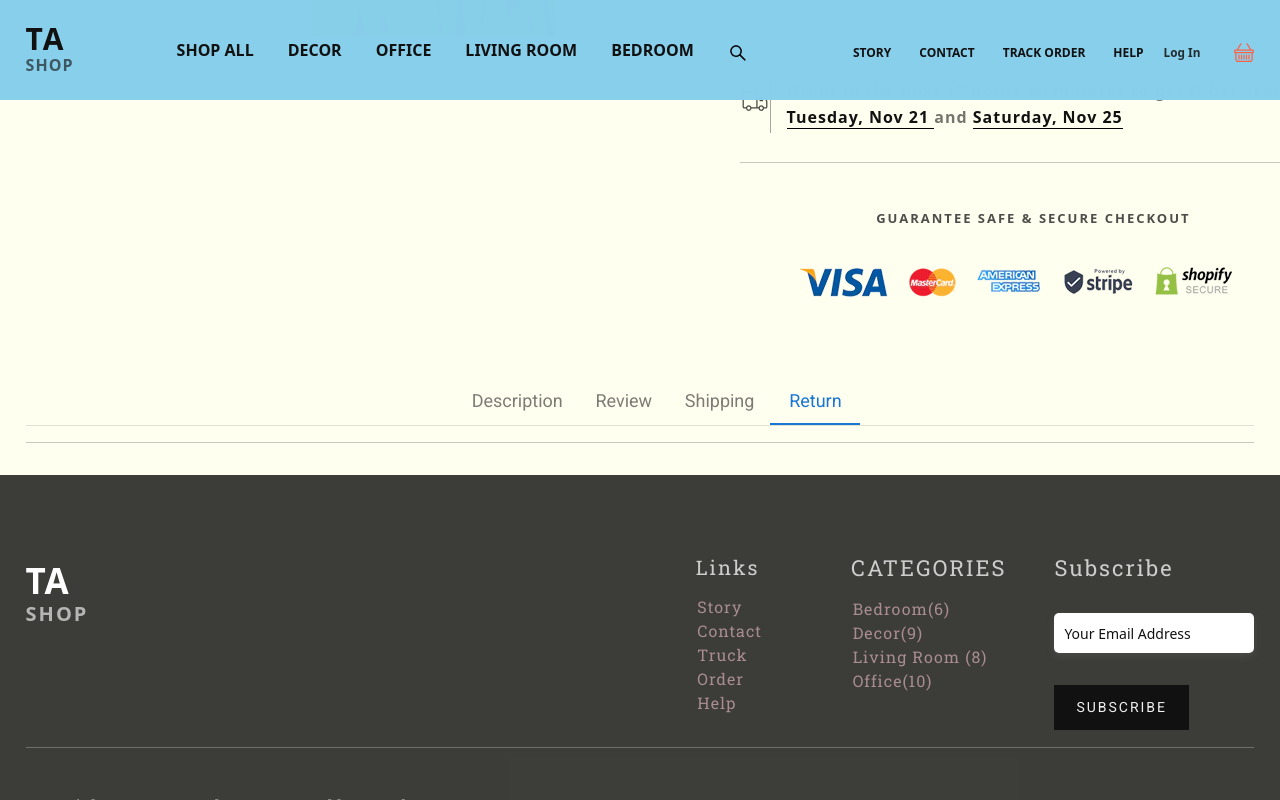
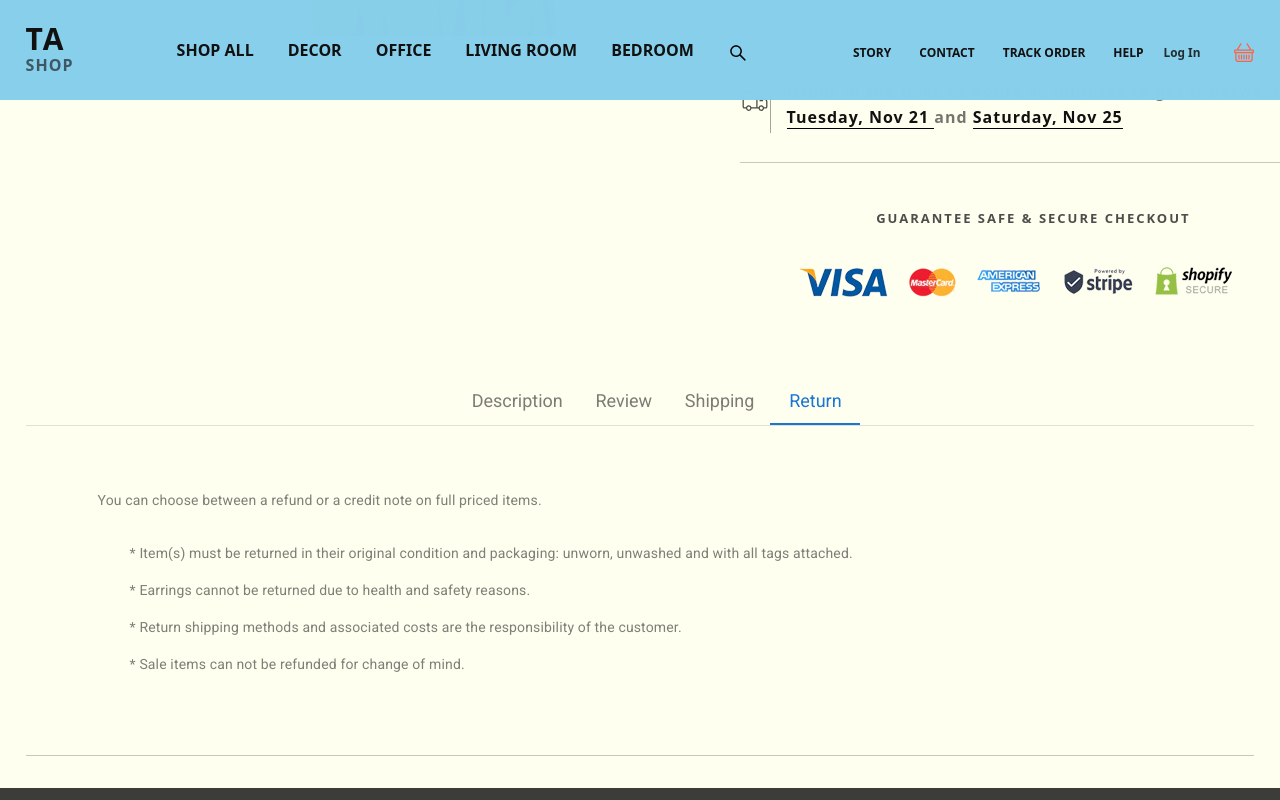
Before and after one commit to TamannaAfroz2666/TA-SHOP, a React (Create React App) app: page /product/single-page-product in a window 1280 px wide. Both pictures are taken after a click on the tab "Return". Shown: the part 1022-1822 px from the top of the page. Built offline with nearby package versions, Linux system fonts and the light colour scheme; some icons are missing.

Commit message:
product description page done

```diff
--- a/src/Page/ProductDescription/Return.css
+++ b/src/Page/ProductDescription/Return.css
@@ -3,3 +3,15 @@
     padding: 0;
     box-sizing: border-box;
 }
+.return-main{
+    height: 100%;
+    width: 100%;
+    margin: 2rem 3rem;
+}
+.return-main .shipping-tittle{
+    font-size: 14px;
+    font-weight: 500;
+    color: #1313138a;
+    padding: .5rem 0;
+
+}
--- a/src/Page/ProductDescription/Return.js
+++ b/src/Page/ProductDescription/Return.js
@@ -0,0 +1,27 @@
+import React from 'react';
+import './Return.css';
+
+const Return = () => {
+    return (
+        <div className='return-main'>
+            <p className='shipping-tittle'>You can choose between a refund or a credit note on full priced items.</p>
+            <ul>
+                <li className='shipping-tittle'>
+                   * Item(s) must be returned in their original condition and packaging: unworn, unwashed and with all tags attached.</li>
+                <li className='shipping-tittle'>
+                   * Earrings cannot be returned due to health and safety reasons.
+                </li>
+                <li className='shipping-tittle'>
+                   * Return shipping methods and associated costs are the responsibility of the customer.
+                </li>
+                <li className='shipping-tittle'>
+                    * Sale items can not be refunded for change of mind.
+                </li>
+            </ul>
+
+
+        </div>
+    );
+};
+
+export default Return;
--- a/src/components/SinglePage/ProductDesceiption/ProductDescription.js
+++ b/src/components/SinglePage/ProductDesceiption/ProductDescription.js
@@ -8,6 +8,7 @@ import TabPanel from '@mui/lab/TabPanel';
 import Description from '../../../Page/ProductDescription/Description';
 import Review from '../../../Page/ProductDescription/Review';
 import Shipping from '../../../Page/ProductDescription/Shipping';
+import Return from '../../../Page/ProductDescription/Return';
 
 const ProductDescription = () => {
     const [value, setValue] = React.useState('1');
@@ -47,6 +48,9 @@ const ProductDescription = () => {
                             <TabPanel value="3">
                                 <Shipping />
                             </TabPanel>
+                            <TabPanel value="4">
+                              <Return/>
+                            </TabPanel>
                         </TabContext>
                     </Box>
                     <hr />
```
